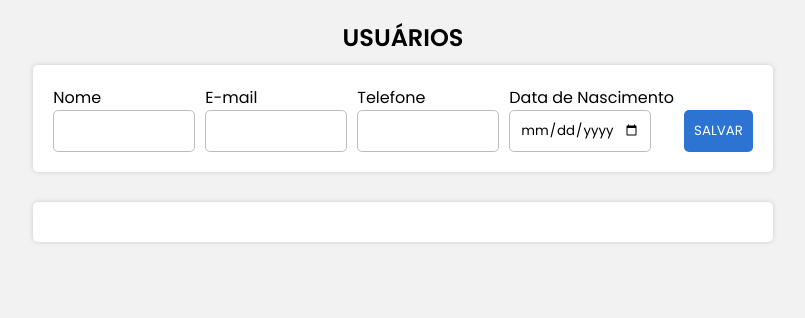
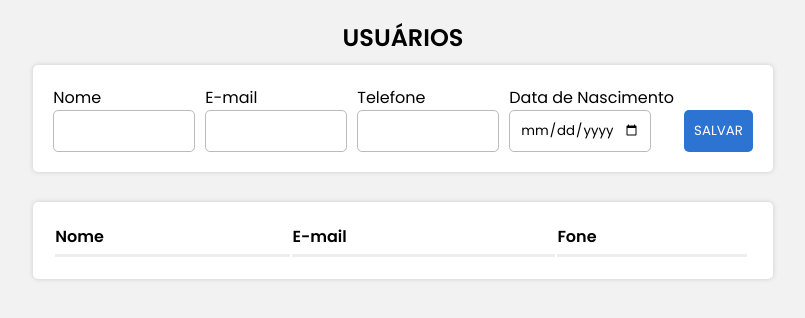
Before and after one commit to klebermkardel/CRUD-Fullstack, a React (Create React App) app in the folder frontend/: page / in a window 1280 px wide. Shown: the top 318 px of the page, without its empty margins (237-1042 px from the left). Built offline with nearby package versions, Linux system fonts and the light colour scheme.

Commit message:
:sparkles: feat: Organiza layout da tabela
Cria componentes THead, Tr e Th para organizar layout de exibição dos usuários na tabela

Cria propriedade onlyweb no campo telefone para quando largura da tela for menor que 500px o display deste campo seja none

```diff
--- a/frontend/src/components/Grid.js
+++ b/frontend/src/components/Grid.js
@@ -15,10 +15,32 @@ const Table = styled.table`
     word-break: breal-all;
 `;
 
+export const Thead = styled.thead``;
+
+export const Tr = styled.tr``;
+
+export const Th = styled.th`
+    text-align: start;
+    border-bottom: inset;
+    padding-bottom: 5px;
+
+    @media (max-width: 500px) {
+        ${(props) => props.onlyweb && "display: none"}
+    }
+`;
+
 const Grid = () => {
     return (
         <Table>
-
+            <Thead>
+                <Tr>
+                    <Th>Nome</Th>
+                    <Th>E-mail</Th>
+                    <Th onlyweb>Fone</Th>
+                    <Th></Th>
+                    <Th></Th>
+                </Tr>
+            </Thead>
         </Table>
     );
 };
```
